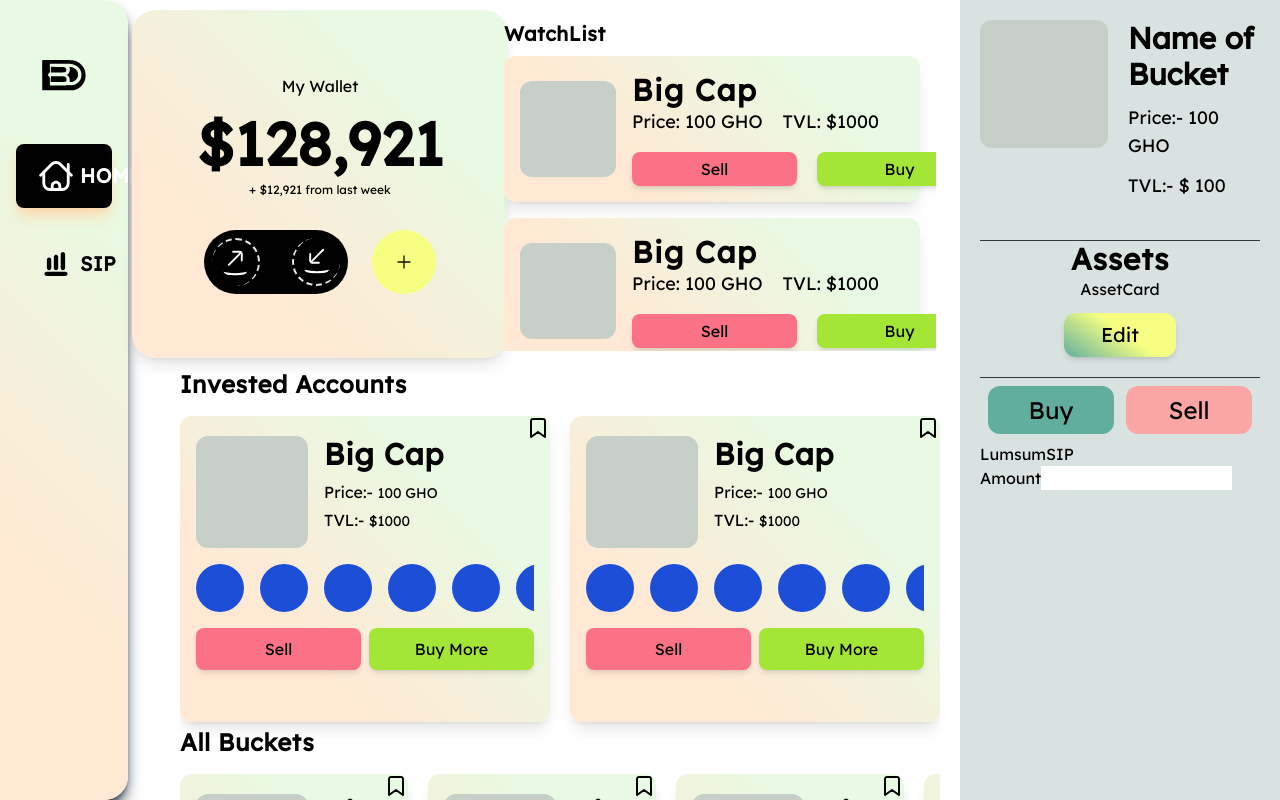
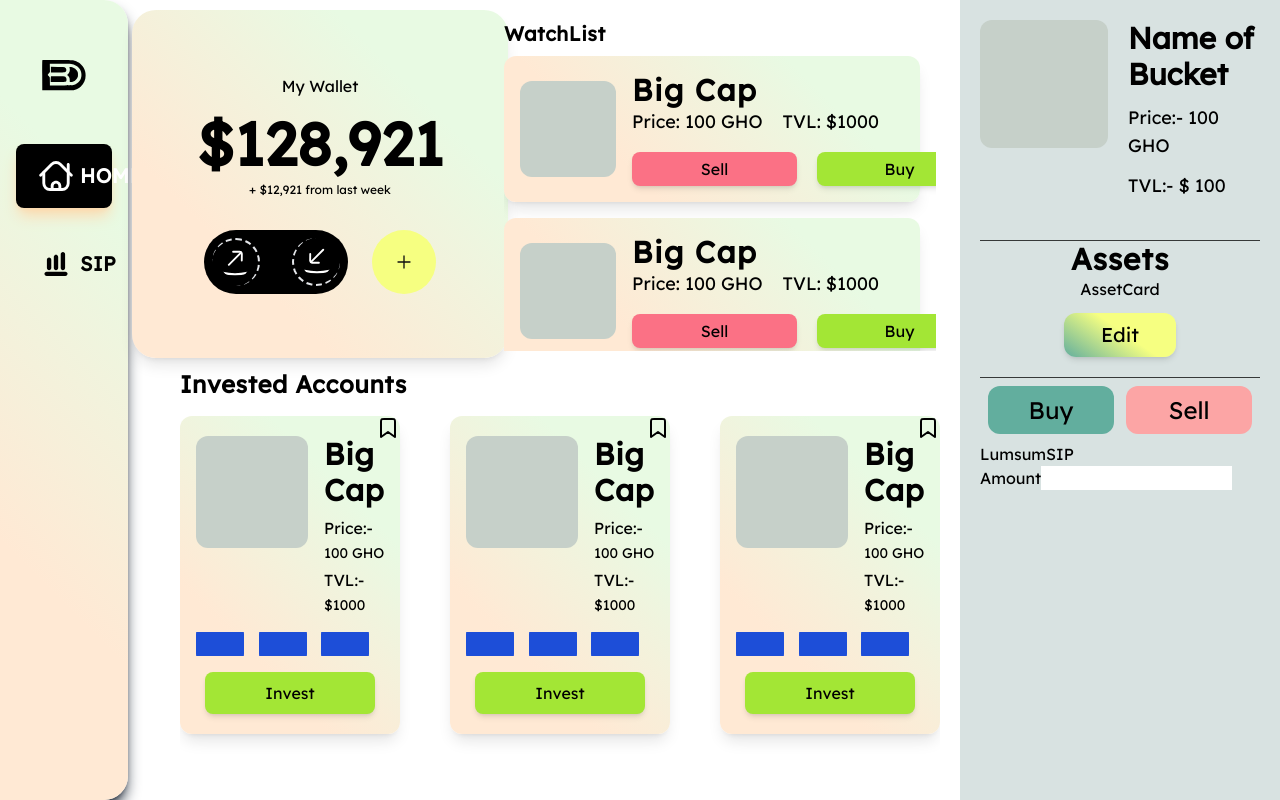
Before and after one commit to douchebank/dbank, a React (Create React App) app: page /dashboard in a window 1280 px wide. Built offline with nearby package versions, Linux system fonts and the light colour scheme.

Commit message:
swiper added

```diff
--- a/package.json
+++ b/package.json
@@ -16,6 +16,7 @@
     "react-dom": "^18.2.0",
     "react-router-dom": "^6.21.2",
     "react-scripts": "5.0.1",
+    "swiper": "^11.0.5",
     "typescript": "^5.3.3",
     "web-vitals": "^2.1.4"
   },
--- a/src/components/Bucket.tsx
+++ b/src/components/Bucket.tsx
@@ -3,6 +3,9 @@ import dummyImg from "../assets/recent.png";
 import bookmarkImg from "../assets/bookmark.svg";
 import selectedBookmark from "../assets/selectedBookmark.svg";
 import { BucketType } from "../constants/Types";
+import { Swiper, SwiperSlide } from "swiper/react";
+import "swiper/css";
+
 
 const Bucket = ({
   uid,
@@ -43,12 +46,34 @@ const Bucket = ({
         </div>
       </div>
       <div className="flex mt-4 gap-4 max-w-[350px] overflow-x-scroll scrollbar ">
+        <Swiper
+          spaceBetween={0}
+          slidesPerView={3}
+          onSlideChange={() => console.log("slide change")}
+          onSwiper={(swiper) => console.log(swiper)}
+        >
+          <SwiperSlide>
             <span className="h-6 w-6 p-6 rounded-full bg-blue-700"></span>
+          </SwiperSlide>
+          <SwiperSlide>
             <span className="h-6 w-6 p-6 rounded-full bg-blue-700"></span>
+          </SwiperSlide>
+          <SwiperSlide>
             <span className="h-6 w-6 p-6 rounded-full bg-blue-700"></span>
+          </SwiperSlide>
+          <SwiperSlide>
             <span className="h-6 w-6 p-6 rounded-full bg-blue-700"></span>
+          </SwiperSlide>
+          <SwiperSlide>
             <span className="h-6 w-6 p-6 rounded-full bg-blue-700"></span>
+          </SwiperSlide>
+          <SwiperSlide>
             <span className="h-6 w-6 p-6 rounded-full bg-blue-700"></span>
+          </SwiperSlide>
+          <SwiperSlide>
+            <span className="h-6 w-6 p-6 rounded-full bg-blue-700"></span>
+          </SwiperSlide>
+        </Swiper>
       </div>
       <div className="flex justify-center items-center mt-4  gap-2">
         {invested ? (
--- a/src/pages/Dashboard/index.tsx
+++ b/src/pages/Dashboard/index.tsx
@@ -4,6 +4,8 @@ import MyWallet from "../../components/MyWallet";
 import RightTab from "../../components/RightTab/RightTab";
 import WatchList from "../../components/WatchList";
 import { BUCKET_TYPE } from "../../constants/Types";
+import { Swiper, SwiperSlide } from "swiper/react";
+import "swiper/css";
 
 const Dashboard = () => {
   const isIvested = true;
@@ -73,6 +75,61 @@ const Dashboard = () => {
                   Invested Accounts
                 </h1>
                 <div className="flex gap-5 py-4  h-full overflow-x-scroll scrollbar">
+                  <Swiper
+                    spaceBetween={50}
+                    slidesPerView={3}
+                    onSlideChange={() => console.log("slide change")}
+                    onSwiper={(swiper) => console.log(swiper)}
+                  >
+                    <SwiperSlide>
+                      <Bucket
+                        uid="1"
+                        title="Big Cap"
+                        price={100}
+                        tvl={1000}
+                        logo=""
+                        type={BUCKET_TYPE.GENERAL}
+                        invested={false}
+                        assets={[]}
+                      />
+                    </SwiperSlide>
+                    <SwiperSlide>
+                      <Bucket
+                        uid="1"
+                        title="Big Cap"
+                        price={100}
+                        tvl={1000}
+                        logo=""
+                        type={BUCKET_TYPE.GENERAL}
+                        invested={false}
+                        assets={[]}
+                      />
+                    </SwiperSlide>
+                    <SwiperSlide>
+                      <Bucket
+                        uid="1"
+                        title="Big Cap"
+                        price={100}
+                        tvl={1000}
+                        logo=""
+                        type={BUCKET_TYPE.GENERAL}
+                        invested={false}
+                        assets={[]}
+                      />
+                    </SwiperSlide>
+                    <SwiperSlide>
+                      <Bucket
+                        uid="1"
+                        title="Big Cap"
+                        price={100}
+                        tvl={1000}
+                        logo=""
+                        type={BUCKET_TYPE.GENERAL}
+                        invested={false}
+                        assets={[]}
+                      />
+                    </SwiperSlide>
+                    <SwiperSlide>
                       <Bucket
                         uid="1"
                         title="Big Cap"
@@ -83,16 +140,8 @@ const Dashboard = () => {
                         invested={true}
                         assets={[]}
                       />
-                  <Bucket
-                    uid="1"
-                    title="Big Cap"
-                    price={100}
-                    tvl={1000}
-                    logo=""
-                    type={BUCKET_TYPE.GENERAL}
-                    invested={true}
-                    assets={[]}
-                  />
+                    </SwiperSlide>
+                  </Swiper>
                 </div>
               </>
             )}
@@ -101,6 +150,13 @@ const Dashboard = () => {
           <div>
             <h1 className="font-bold tracking-wide text-2xl">All Buckets</h1>
             <div className="flex gap-5 py-4  overflow-x-scroll overflow-hidden scrollbar">
+              <Swiper
+                spaceBetween={50}
+                slidesPerView={3}
+                onSlideChange={() => console.log("slide change")}
+                onSwiper={(swiper) => console.log(swiper)}
+              >
+                <SwiperSlide>
                   <Bucket
                     uid="1"
                     title="Big Cap"
@@ -111,6 +167,8 @@ const Dashboard = () => {
                     invested={false}
                     assets={[]}
                   />
+                </SwiperSlide>
+                <SwiperSlide>
                   <Bucket
                     uid="1"
                     title="Big Cap"
@@ -121,6 +179,8 @@ const Dashboard = () => {
                     invested={false}
                     assets={[]}
                   />
+                </SwiperSlide>
+                <SwiperSlide>
                   <Bucket
                     uid="1"
                     title="Big Cap"
@@ -131,15 +191,8 @@ const Dashboard = () => {
                     invested={false}
                     assets={[]}
                   />
-              <Bucket
-                uid="1"
-                title="Big Cap"
-                price={100}
-                tvl={1000}
-                logo=""
-                type={BUCKET_TYPE.GENERAL}
-                invested={false}
-              />
+                </SwiperSlide>
+                <SwiperSlide>
                   <Bucket
                     uid="1"
                     title="Big Cap"
@@ -150,13 +203,27 @@ const Dashboard = () => {
                     invested={false}
                     assets={[]}
                   />
+                </SwiperSlide>
+                <SwiperSlide>
+                  <Bucket
+                    uid="1"
+                    title="Big Cap"
+                    price={100}
+                    tvl={1000}
+                    logo=""
+                    type={BUCKET_TYPE.GENERAL}
+                    invested={false}
+                    assets={[]}
+                  />
+                </SwiperSlide>
+              </Swiper>
             </div>
           </div>
         </div>
       </div>
       {/* Right Tab  */}
       <div className="w-[25%] bg-grey">
-        <RightTab/>
+        <RightTab />
       </div>
     </div>
   );
```
Also changed, not shown: 1 other file (tests, documents, lock files or other folders). Lines whose indentation alone changed are shown as unchanged.
